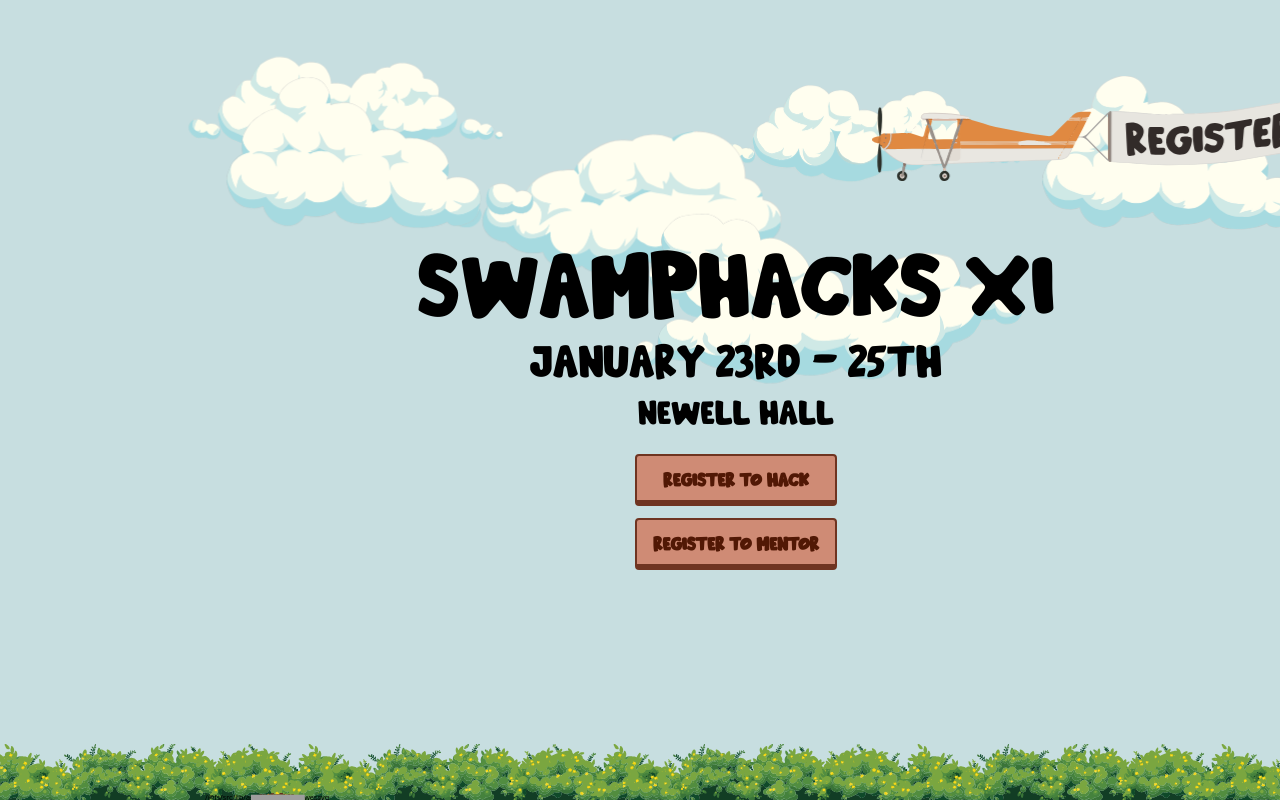
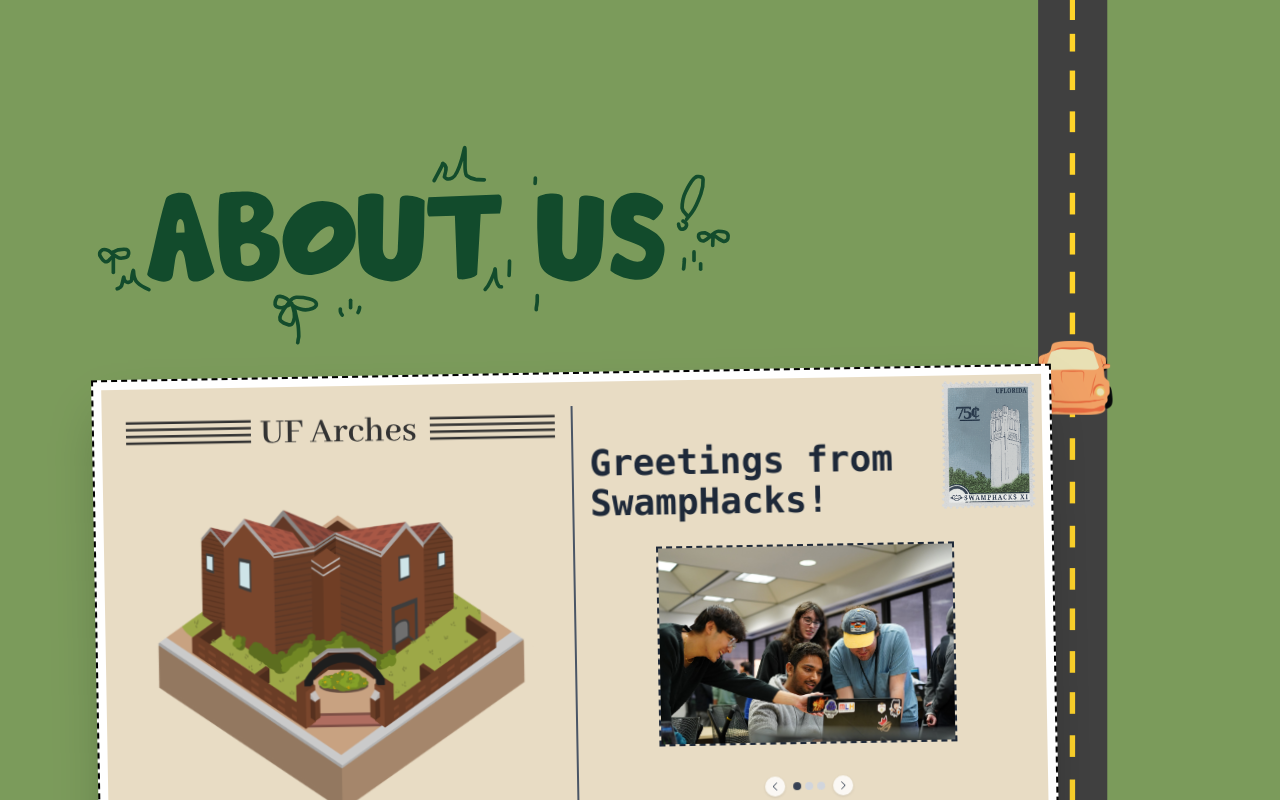
Before and after one commit to swamphacks/xi-front-page, a SvelteKit app: page / in a window 1280 px wide. Shown: the top 800 px of the page. Built offline with nearby package versions, Linux system fonts and the light colour scheme; grey boxes are pictures that could not be loaded.

Commit message:
test: remove landing

```diff
--- a/src/routes/+page.svelte
+++ b/src/routes/+page.svelte
@@ -23,7 +23,7 @@
 </script>
 
 <main class="w-screen overflow-x-hidden">
-	<Landing />
+	<!-- <Landing /> -->
 	<div class="relative min-h-[500vh] w-full bg-grass-background lg:min-h-[430vh]">
 		<div
 			class="relative min-h-[200vh] w-full overflow-hidden bg-grass-background sm:min-h-[250vh] lg:min-h-[200vh] xl:min-h-[200vh]"
```
